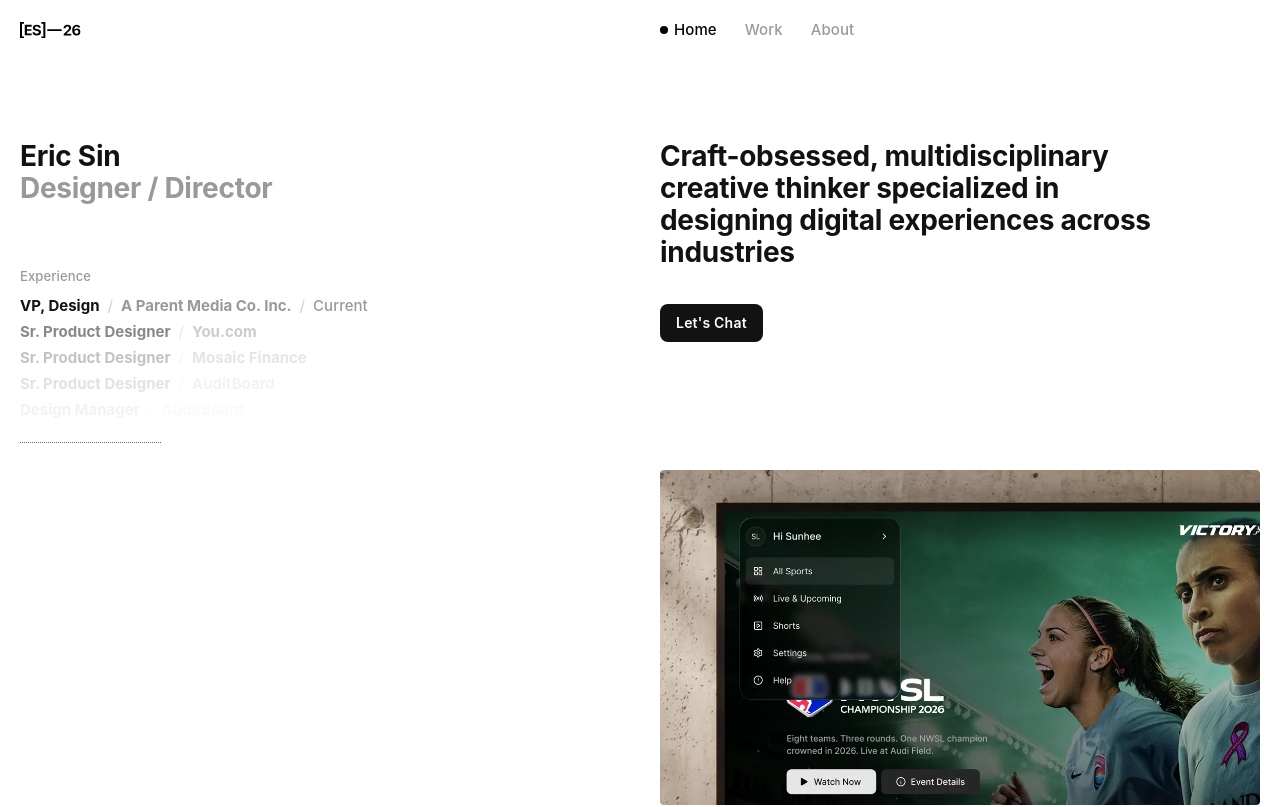
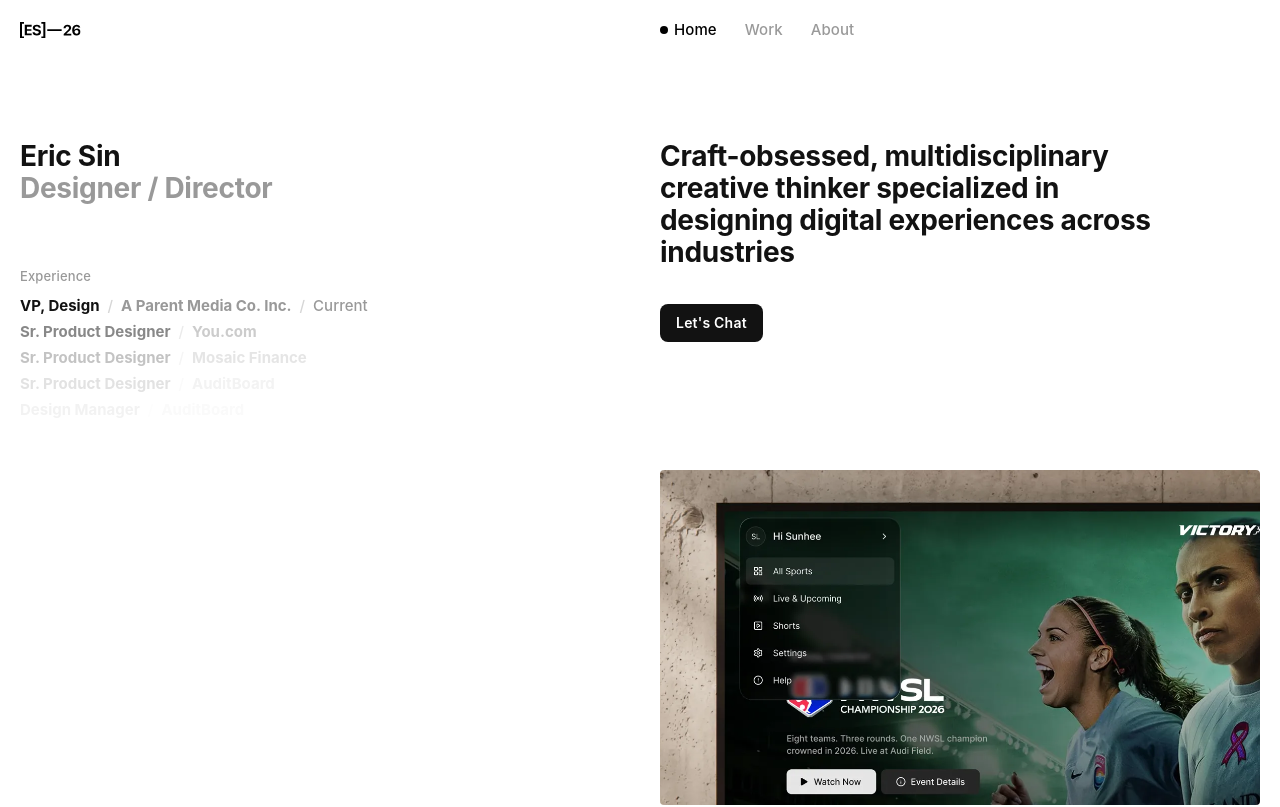
Before and after one commit to imericsin/ericsin, a React (Vite) app: page / in a window 1280 px wide. Shown: the top 807 px of the page. Built offline with nearby package versions, Linux system fonts and the light colour scheme; a web font is replaced by a local one.

Commit message:
fix: dotted border tied to exp-cta--visible state, not the hidden element

```diff
--- a/src/pages/Home.tsx
+++ b/src/pages/Home.tsx
@@ -74,7 +74,7 @@ function ExperienceList() {
         </div>
       </div>
       <div className="exp-cta-wrap">
-        <Link to="/about" className={`exp-cta link-dotted${hovered ? ' exp-cta--visible' : ''}`}>See Full Experience →</Link>
+        <Link to="/about" className={`exp-cta${hovered ? ' exp-cta--visible' : ''}`}>See Full Experience →</Link>
       </div>
     </div>
   )
--- a/src/styles/globals.css
+++ b/src/styles/globals.css
@@ -394,7 +394,7 @@ body {
   white-space: nowrap;
   transition: top 250ms ease-out;
 }
-.exp-cta--visible { top: 0; }
+.exp-cta--visible { top: 0; border-bottom: 1px dotted currentColor; padding-bottom: 2px; }
 
 /* Dotted underline signifier for inline links */
 .link-dotted {
```
